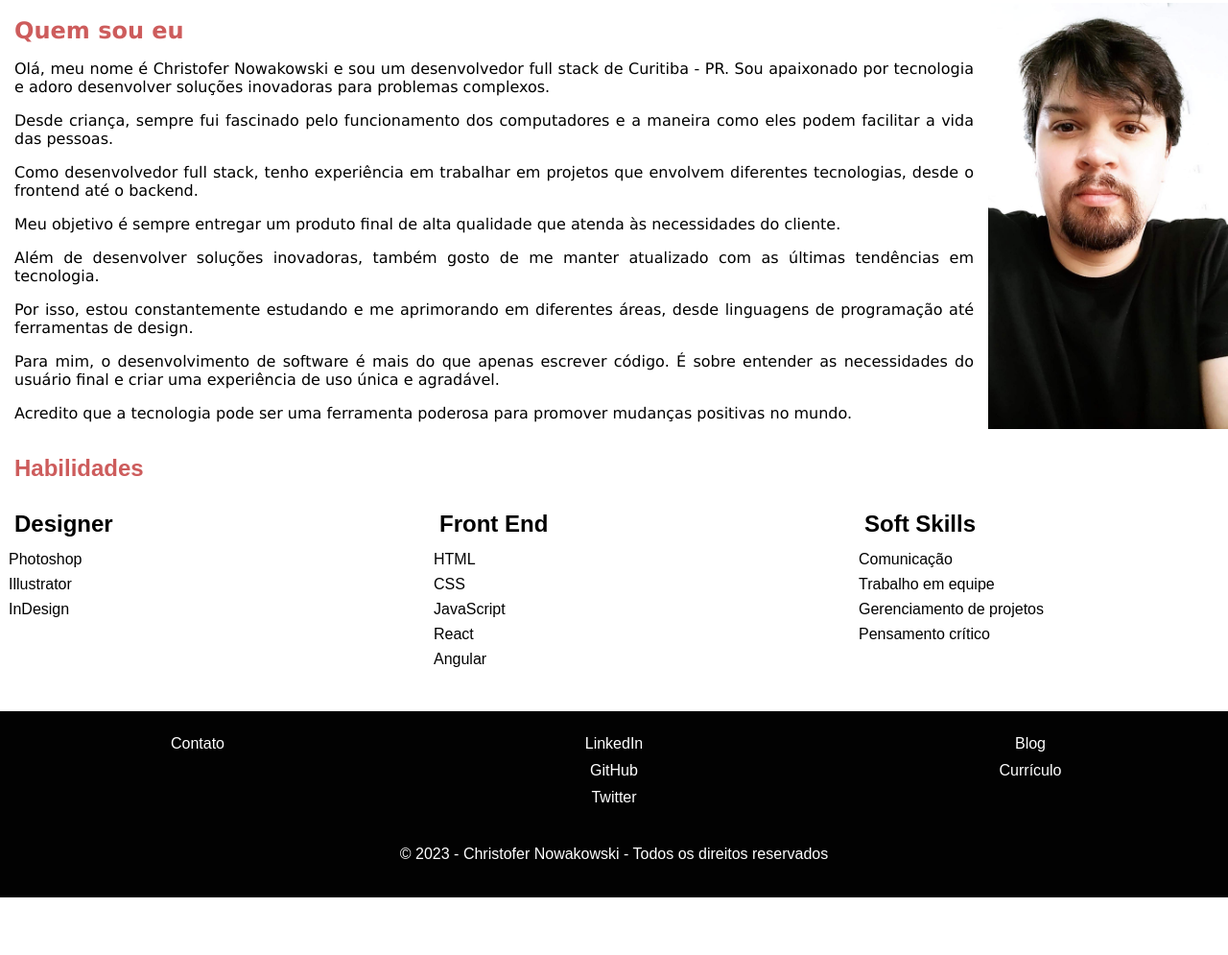
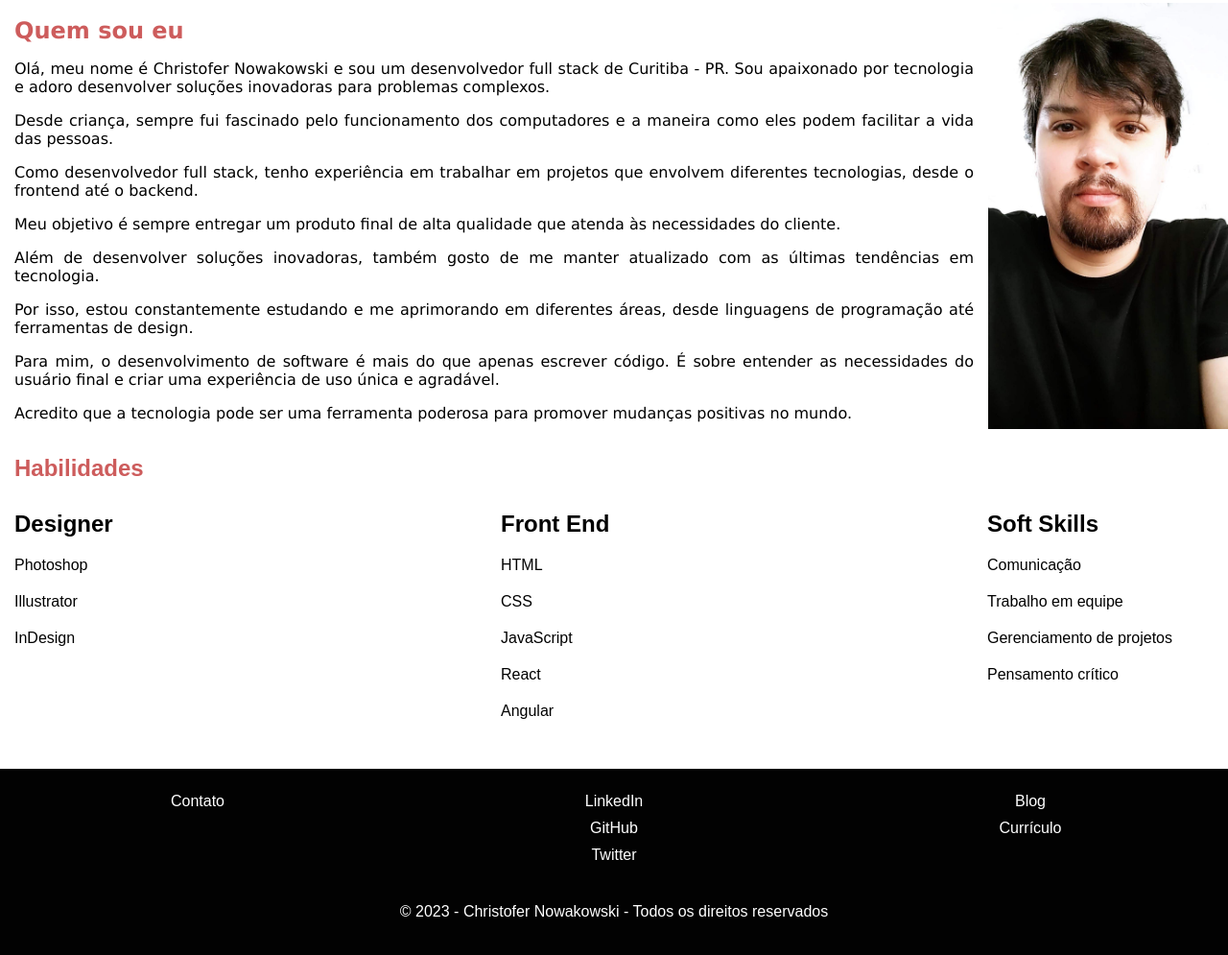
Before and after one commit to christofernowak/christofernowak.github.io, a plain HTML site: page index.html in a window 1280 px wide. Shown: the part 582-1577 px from the top of the page at 96% size. Before the commit the page ends 1517 px from the top, so only its background shows below. Drawn offline with Linux system fonts and the light colour scheme.

Commit message:
alterações em codigo

```diff
--- a/style.css
+++ b/style.css
@@ -120,12 +120,12 @@ h2 {
 .habilidades-col ul {
   list-style: none;
   margin: 0;
-  padding: 0;
+  padding: 10px;
 }
 
 .habilidades-col li {
   margin-bottom: 5px;
-  padding: 4px;
+  padding: 10px;
 }
 
 footer {
@@ -204,7 +204,7 @@ footer {
 }
 
 .habilidades-col {
-  flex-basis: 30%;
+  flex-basis: 20%;
 }
 
 .habilidades-col h4 {
```
